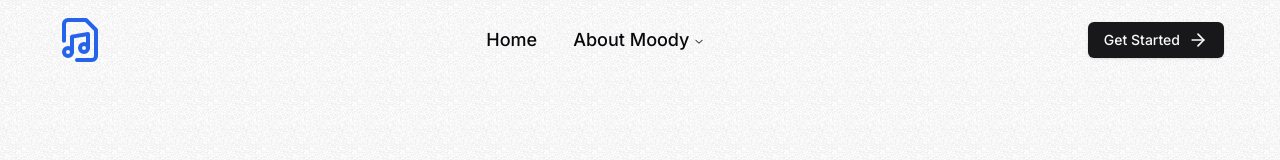
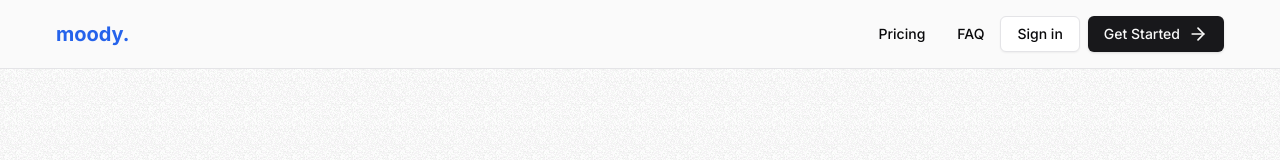
Before and after one commit to shz-code/moody, a Next.js app: page / in a window 1280 px wide. Shown: the top 160 px of the page. Built offline with nearby package versions, Linux system fonts and the light colour scheme.

Commit message:
add: Kinde authentication

```diff
--- a/package.json
+++ b/package.json
@@ -9,6 +9,7 @@
     "lint": "next lint"
   },
   "dependencies": {
+    "@kinde-oss/kinde-auth-nextjs": "^2.3.11",
     "@radix-ui/react-icons": "^1.3.0",
     "@radix-ui/react-navigation-menu": "^1.2.1",
     "@radix-ui/react-slot": "^1.1.0",
--- /dev/null
+++ b/src/app/api/auth/[kindeAuth]/route.ts
@@ -0,0 +1,3 @@
+import { handleAuth } from "@kinde-oss/kinde-auth-nextjs/server";
+
+export const GET = handleAuth();
--- a/src/components/Navber/Navbar.tsx
+++ b/src/components/Navber/Navbar.tsx
@@ -1,66 +1,48 @@
 import {
-  NavigationMenu,
-  NavigationMenuContent,
-  NavigationMenuItem,
-  NavigationMenuLink,
-  NavigationMenuList,
-  NavigationMenuTrigger,
-  navigationMenuTriggerStyle,
-} from "@/components/ui/navigation-menu";
-import { cn } from "@/lib/utils";
-import { ArrowRight, FileMusic } from "lucide-react";
+  LoginLink,
+  RegisterLink,
+} from "@kinde-oss/kinde-auth-nextjs/components";
+import { ArrowRight } from "lucide-react";
 import Link from "next/link";
-import { Button } from "../ui/button";
+import { buttonVariants } from "../ui/button";
 
 const Navbar = () => {
   return (
-    <header className="container">
-      <div className="py-4 flex justify-between items-center">
+    <header className="sticky top-0 z-30 border-b bg-primary-foreground">
+      <div className="container py-4 flex justify-between items-center">
         <div className="logo">
-          <FileMusic className="h-12 w-12 brand-color" />
+          <span className="font-bold brand-color text-xl"> moody.</span>
         </div>
-        <NavigationMenu className="hidden md:flex">
-          <NavigationMenuList>
-            <Link
-              href={"/"}
-              legacyBehavior
-              passHref
-              className="inline-block w-full"
-            >
-              <NavigationMenuLink className={cn(navigationMenuTriggerStyle())}>
-                Home
-              </NavigationMenuLink>
-            </Link>
-            <NavigationMenuItem>
-              <NavigationMenuTrigger>About Moody</NavigationMenuTrigger>
-              <NavigationMenuContent>
+        <div className="flex gap-2">
+          <nav className="hidden md:block">
+            <ul className="flex">
+              <li>
                 <Link
-                  href={"/"}
-                  legacyBehavior
-                  passHref
-                  className="hover:bg-accent inline-block w-full"
+                  className={buttonVariants({ variant: "ghost" })}
+                  href="/pricing"
                 >
-                  <NavigationMenuLink className={navigationMenuTriggerStyle()}>
-                    Developer
-                  </NavigationMenuLink>
+                  Pricing
                 </Link>
+              </li>
+              <li>
                 <Link
-                  href={"/"}
-                  legacyBehavior
-                  passHref
-                  className="hover:bg-accent inline-block w-full"
+                  className={buttonVariants({ variant: "ghost" })}
+                  href="/faq"
                 >
-                  <NavigationMenuLink className={navigationMenuTriggerStyle()}>
-                    Pricing
-                  </NavigationMenuLink>
+                  FAQ
                 </Link>
-              </NavigationMenuContent>
-            </NavigationMenuItem>
-          </NavigationMenuList>
-        </NavigationMenu>
-        <Button>
-          Get Started <ArrowRight className="ml-2 h-5 w-5" />
-        </Button>
+              </li>
+              <li>
+                <LoginLink className={buttonVariants({ variant: "outline" })}>
+                  Sign in
+                </LoginLink>
+              </li>
+            </ul>
+          </nav>
+          <RegisterLink className={buttonVariants()}>
+            Get Started <ArrowRight className="ml-2 h-5 w-5" />
+          </RegisterLink>
+        </div>
       </div>
     </header>
   );
--- a/src/components/ui/navigation-menu.tsx
+++ b/src/components/ui/navigation-menu.tsx
@@ -41,7 +41,7 @@ NavigationMenuList.displayName = NavigationMenuPrimitive.List.displayName;
 const NavigationMenuItem = NavigationMenuPrimitive.Item;
 
 const navigationMenuTriggerStyle = cva(
-  "group inline-flex h-9 w-max items-center justify-center rounded-md px-4 py-2 text-sm font-medium transition-colors text-lg hover:text-accent-foreground focus:bg-accent focus:text-accent-foreground focus:outline-none disabled:pointer-events-none disabled:opacity-50 data-[active]:bg-accent/50 data-[state=open]:bg-accent/50"
+  "group inline-flex h-9 w-max items-center justify-center rounded-md px-4 py-2 text-sm font-medium transition-colors hover:text-accent-foreground focus:bg-accent focus:text-accent-foreground focus:outline-none disabled:pointer-events-none disabled:opacity-50 data-[active]:bg-accent/50 data-[state=open]:bg-accent/50"
 );
 
 const NavigationMenuTrigger = React.forwardRef<
```
Also changed, not shown: 2 other files (tests, documents, lock files or other folders).
